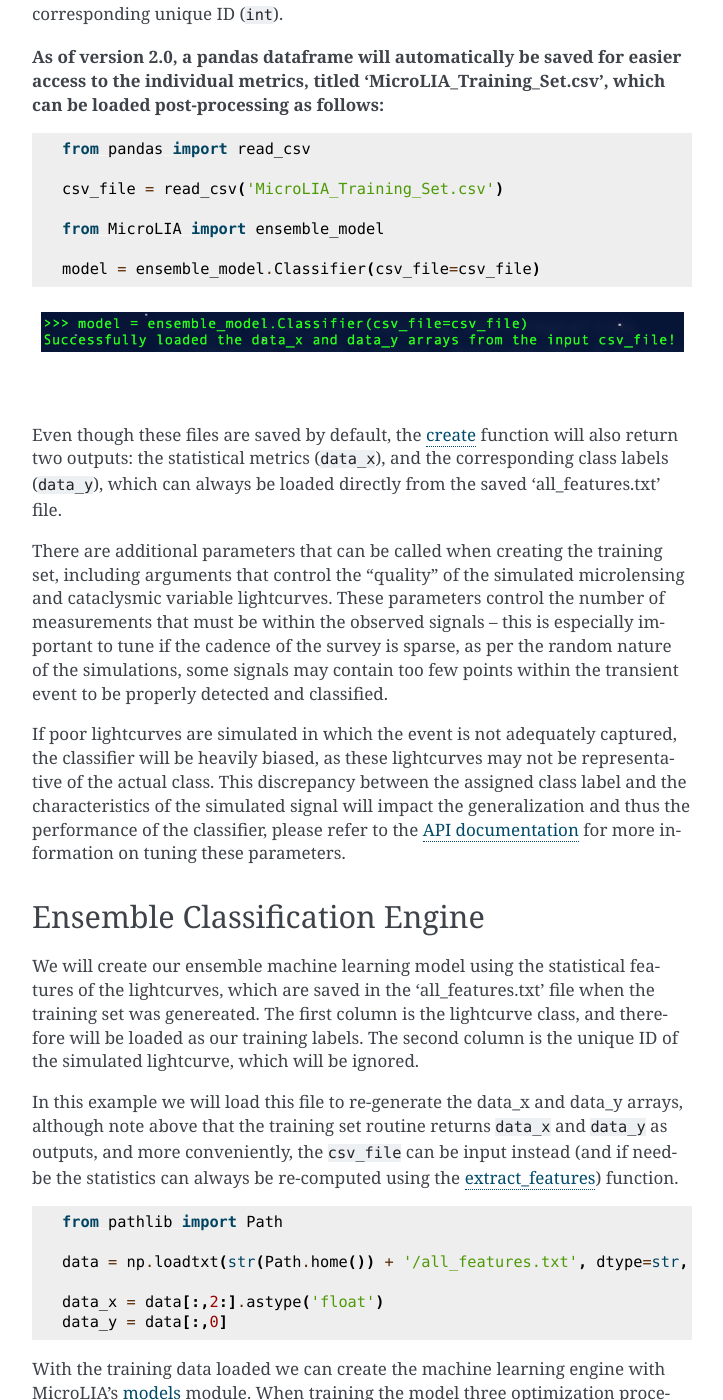
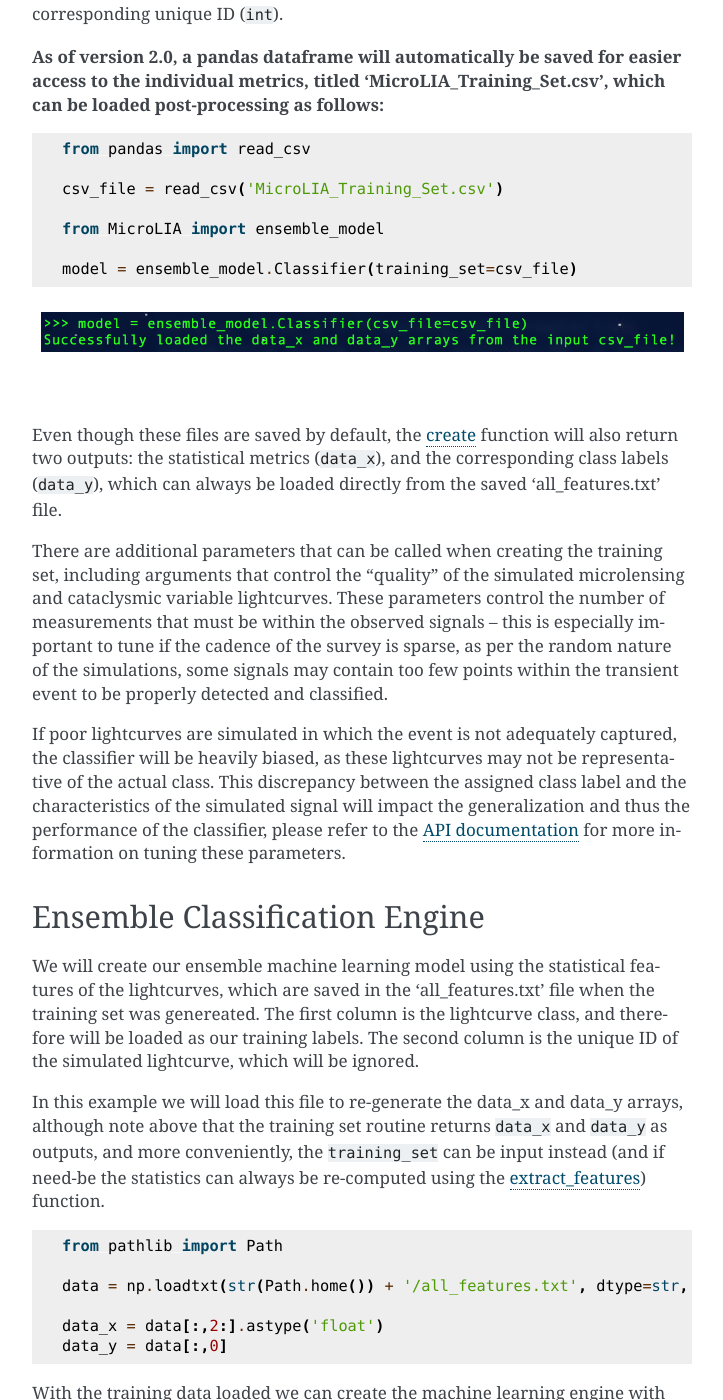
Before and after one commit to Professor-G/MicroLIA, a Sphinx documentation site: the page built from docs/source/Examples.rst, in a window 1280 px wide and 1400 px high, scrolled down 1786 px. Shown: the whole window, without its empty margins (388-1111 px from the left). Built offline with Sphinx 7.4.7, drawn with Linux system fonts in a browser that asks for light colours; formulas are drawn with MathJax 3; pages that are not in the unit, such as notebooks, are missing from menus; some of the changed text lies outside the part shown.

Commit message:
changing attriute name from csv_file to training_set

```diff
--- a/docs/source/Examples.rst
+++ b/docs/source/Examples.rst
@@ -69,7 +69,7 @@ The simulated lightcurves will be saved by default in a 'lightcurves.fits' file,
 
    from MicroLIA import ensemble_model
 
-   model = ensemble_model.Classifier(csv_file=csv_file)
+   model = ensemble_model.Classifier(training_set=csv_file)
 
 .. figure:: _static/model_load_1.png
     :align: center
@@ -85,7 +85,7 @@ Ensemble Classification Engine
 -----------
 We will create our ensemble machine learning model using the statistical features of the lightcurves, which are saved in the 'all_features.txt' file when the training set was genereated. The first column is the lightcurve class, and therefore will be loaded as our training labels. The second column is the unique ID of the simulated lightcurve, which will be ignored.
 
-In this example we will load this file to re-generate the data_x and data_y arrays, although note above that the training set routine returns ``data_x`` and ``data_y`` as outputs, and more conveniently, the ``csv_file`` can be input instead (and if need-be the statistics can always be re-computed using the `extract_features <https://microlia.readthedocs.io/en/latest/autoapi/MicroLIA/extract_features/index.html>`_) function.
+In this example we will load this file to re-generate the data_x and data_y arrays, although note above that the training set routine returns ``data_x`` and ``data_y`` as outputs, and more conveniently, the ``training_set`` can be input instead (and if need-be the statistics can always be re-computed using the `extract_features <https://microlia.readthedocs.io/en/latest/autoapi/MicroLIA/extract_features/index.html>`_) function.
 
 .. code-block:: python
 
@@ -150,7 +150,7 @@ In the above example, `test_model` folder will be created by the program and hen
    # Load the csv file that was saved after creating the training data
    csv = pd.read_csv('MicroLIA_Training_Set.csv')
 
-   model = ensemble_model.Classifier(clf='xgb', impute=True, csv_file=csv)
+   model = ensemble_model.Classifier(clf='xgb', impute=True, training_set=csv)
    model.load(path='test_model')
 
 .. figure:: _static/load_model_1.png
@@ -187,7 +187,7 @@ We can visualize the training feature space using a two-dimensional `tSNE projec
 .. figure:: _static/tSNE_Projection_1.png
     :align: center
 |
-We can also plot the `feature selection history <https://microlia.readthedocs.io/en/latest/autoapi/MicroLIA/ensemble_model/index.html#MicroLIA.ensemble_model.Classifier.plot_feature_opt>`_ as output by the feature optimization routine, which by default will associate the feature names with the index at which they are present in the ``data_x`` array; unless the ``csv_file``  argument was input when creating the model, in which case the column names will be used to represent the features. To override this at any point, we can input a custom ``feat_names`` list containing the custom names, especially helpful for publication purposes in which we may wish to properly format the feature names and/or include special characters using LaTex format.
+We can also plot the `feature selection history <https://microlia.readthedocs.io/en/latest/autoapi/MicroLIA/ensemble_model/index.html#MicroLIA.ensemble_model.Classifier.plot_feature_opt>`_ as output by the feature optimization routine, which by default will associate the feature names with the index at which they are present in the ``data_x`` array; unless the ``training_set``  argument was input when creating the model, in which case the column names will be used to represent the features. To override this at any point, we can input a custom ``feat_names`` list containing the custom names, especially helpful for publication purposes in which we may wish to properly format the feature names and/or include special characters using LaTex format.
 
 Additionally, we can set ``feat_names`` argument to 'default', which is only applicable if the features in the input `data_x` array were calculated using MicroLIA's `extract_features <https://microlia.readthedocs.io/en/latest/autoapi/MicroLIA/extract_features/index.html#MicroLIA.extract_features.extract_all>`_. module (thus not applicable if using a custom data_x array or if the training data was generated elsewhere).
 
@@ -249,7 +249,7 @@ To include the parameter space of the real OGLE II microlensing lightcurves in c
    ogle_data_x, ogle_data_y = np.array(ogle_data_x), np.array(ogle_data_y)
 
    # Create a new model, only need to specify the training set csv
-   new_model = ensemble_model.Classifier(csv_file=csv)
+   new_model = ensemble_model.Classifier(training_set=csv)
    new_model.load('test_model')
 
    # Add the OGLE ML data arrays
```
